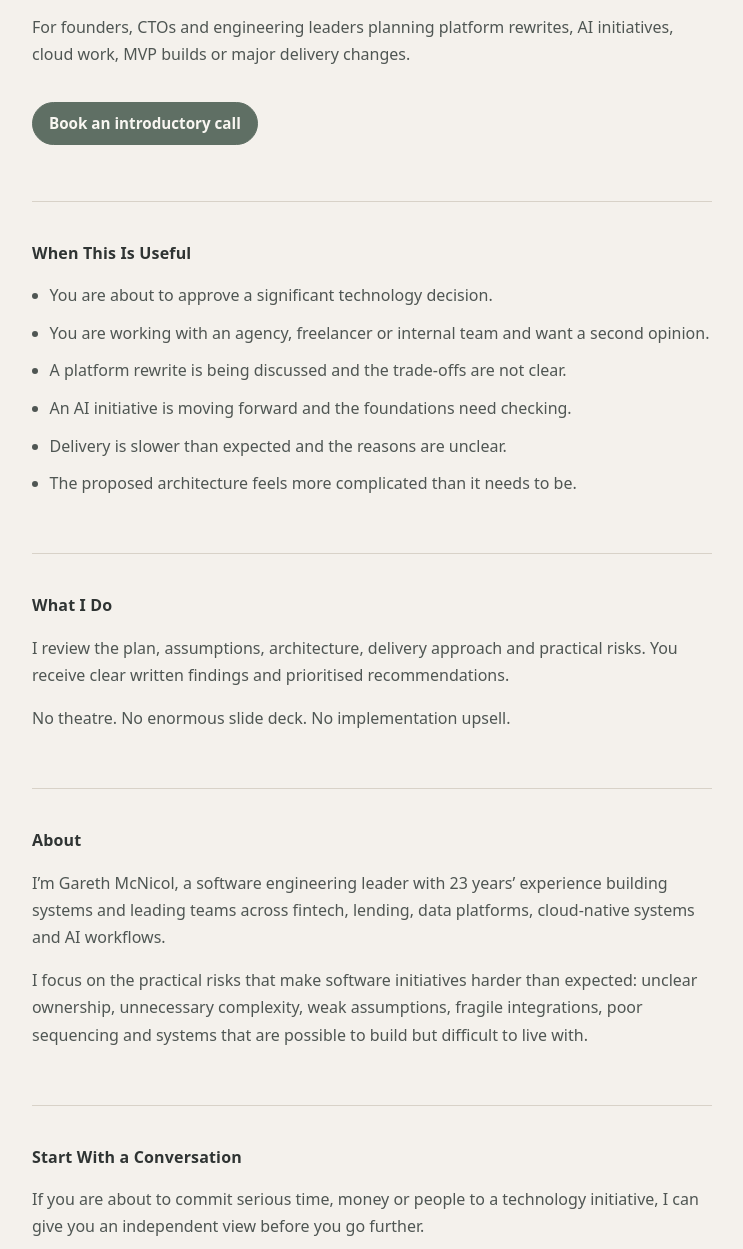
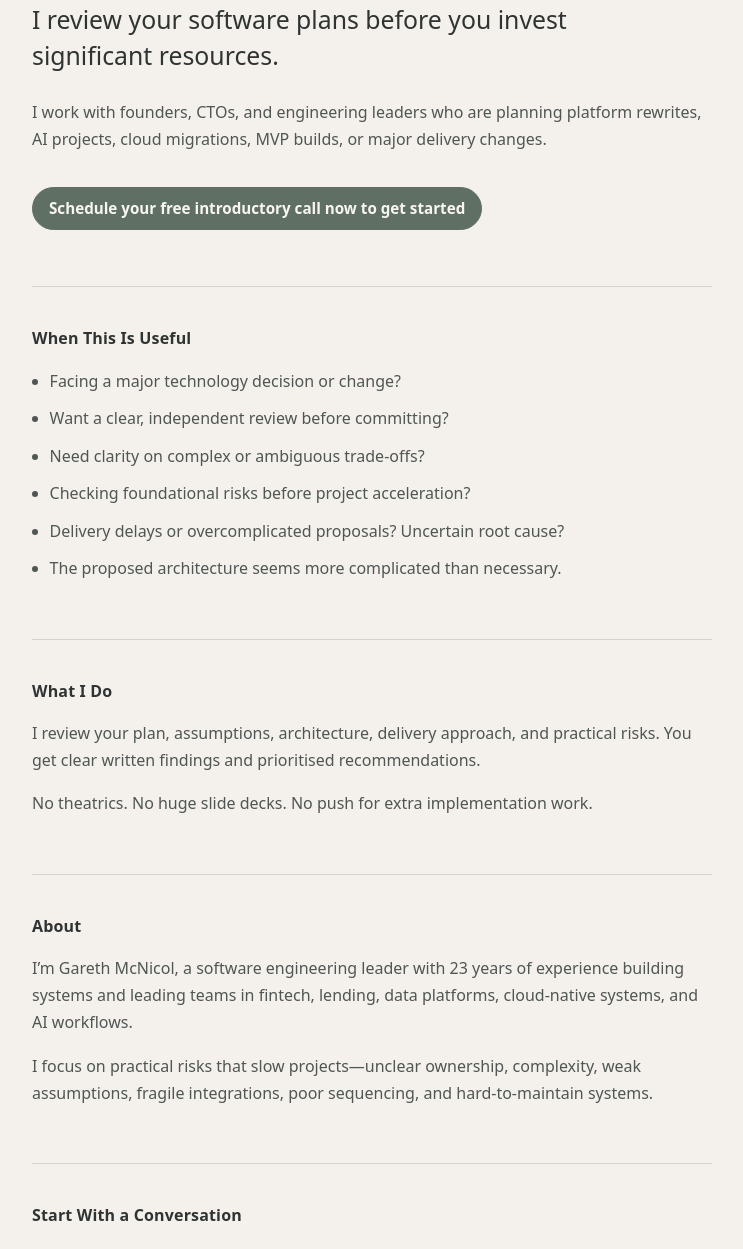
Before and after one commit to gmcnicol/garethmcnicol.dev, a plain HTML site: page index.html in a window 1280 px wide. Shown: the part 509-1758 px from the top of the page, without its empty margins (268-1011 px from the left). Drawn offline with Linux system fonts and the light colour scheme.

Commit message:
Update landing page copy

```diff
--- a/index.html
+++ b/index.html
@@ -3,16 +3,16 @@
   <head>
     <meta charset="utf-8" />
     <meta name="viewport" content="width=device-width, initial-scale=1" />
-    <title>Gareth McNicol — Independent Technology Reviews</title>
+    <title>Gareth McNicol — Independent Technology Review Services</title>
     <meta
       name="description"
-      content="Independent technology reviews for founders, CTOs and engineering leaders before significant time, money or people are committed."
+      content="Independent technology review services for founders, CTOs and engineering leaders before they invest significant resources."
     />
     <link rel="canonical" href="https://garethmcnicol.dev/" />
-    <meta property="og:title" content="Gareth McNicol — Independent Technology Reviews" />
+    <meta property="og:title" content="Gareth McNicol — Independent Technology Review Services" />
     <meta
       property="og:description"
-      content="I review software plans before significant money, time or people are committed."
+      content="I review your software plans before you invest significant resources."
     />
     <meta property="og:type" content="website" />
     <meta property="og:url" content="https://garethmcnicol.dev/" />
@@ -23,62 +23,61 @@
     <main>
       <header class="hero" aria-labelledby="page-title">
         <p class="eyebrow">Gareth McNicol</p>
-        <h1 id="page-title">Independent Technology Reviews.</h1>
+        <h1 id="page-title">Independent Technology Review Services.</h1>
         <p class="lead">
-          I review software plans before significant money, time or people are committed.
+          I review your software plans before you invest significant resources.
         </p>
         <p>
-          For founders, CTOs and engineering leaders planning platform rewrites, AI initiatives,
-          cloud work, MVP builds or major delivery changes.
+          I work with founders, CTOs, and engineering leaders who are planning platform rewrites,
+          AI projects, cloud migrations, MVP builds, or major delivery changes.
         </p>
         <a
           class="button"
           href="mailto:gareth@garethmcnicol.dev?subject=Introductory%20call"
-        >Book an introductory call</a>
+        >Schedule your free introductory call now to get started</a>
       </header>
 
       <section aria-labelledby="useful-title">
         <h2 id="useful-title">When This Is Useful</h2>
         <ul>
-          <li>You are about to approve a significant technology decision.</li>
-          <li>You are working with an agency, freelancer or internal team and want a second opinion.</li>
-          <li>A platform rewrite is being discussed and the trade-offs are not clear.</li>
-          <li>An AI initiative is moving forward and the foundations need checking.</li>
-          <li>Delivery is slower than expected and the reasons are unclear.</li>
-          <li>The proposed architecture feels more complicated than it needs to be.</li>
+          <li>Facing a major technology decision or change?</li>
+          <li>Want a clear, independent review before committing?</li>
+          <li>Need clarity on complex or ambiguous trade-offs?</li>
+          <li>Checking foundational risks before project acceleration?</li>
+          <li>Delivery delays or overcomplicated proposals? Uncertain root cause?</li>
+          <li>The proposed architecture seems more complicated than necessary.</li>
         </ul>
       </section>
 
       <section aria-labelledby="what-title">
         <h2 id="what-title">What I Do</h2>
         <p>
-          I review the plan, assumptions, architecture, delivery approach and practical risks.
-          You receive clear written findings and prioritised recommendations.
+          I review your plan, assumptions, architecture, delivery approach, and practical risks.
+          You get clear written findings and prioritised recommendations.
         </p>
         <p>
-          No theatre. No enormous slide deck. No implementation upsell.
+          No theatrics. No huge slide decks. No push for extra implementation work.
         </p>
       </section>
 
       <section aria-labelledby="about-title">
         <h2 id="about-title">About</h2>
         <p>
-          I’m Gareth McNicol, a software engineering leader with 23 years’ experience building
-          systems and leading teams across fintech, lending, data platforms, cloud-native systems
+          I’m Gareth McNicol, a software engineering leader with 23 years of experience building
+          systems and leading teams in fintech, lending, data platforms, cloud-native systems,
           and AI workflows.
         </p>
         <p>
-          I focus on the practical risks that make software initiatives harder than expected:
-          unclear ownership, unnecessary complexity, weak assumptions, fragile integrations, poor
-          sequencing and systems that are possible to build but difficult to live with.
+          I focus on practical risks that slow projects—unclear ownership, complexity, weak
+          assumptions, fragile integrations, poor sequencing, and hard-to-maintain systems.
         </p>
       </section>
 
       <section aria-labelledby="contact-title">
         <h2 id="contact-title">Start With a Conversation</h2>
         <p>
-          If you are about to commit serious time, money or people to a technology initiative,
-          I can give you an independent view before you go further.
+          If you are ready to invest in a technology project, I provide independent insight before
+          you proceed.
         </p>
         <p class="price">Fixed-fee reviews available from £2,500.</p>
         <a
```
